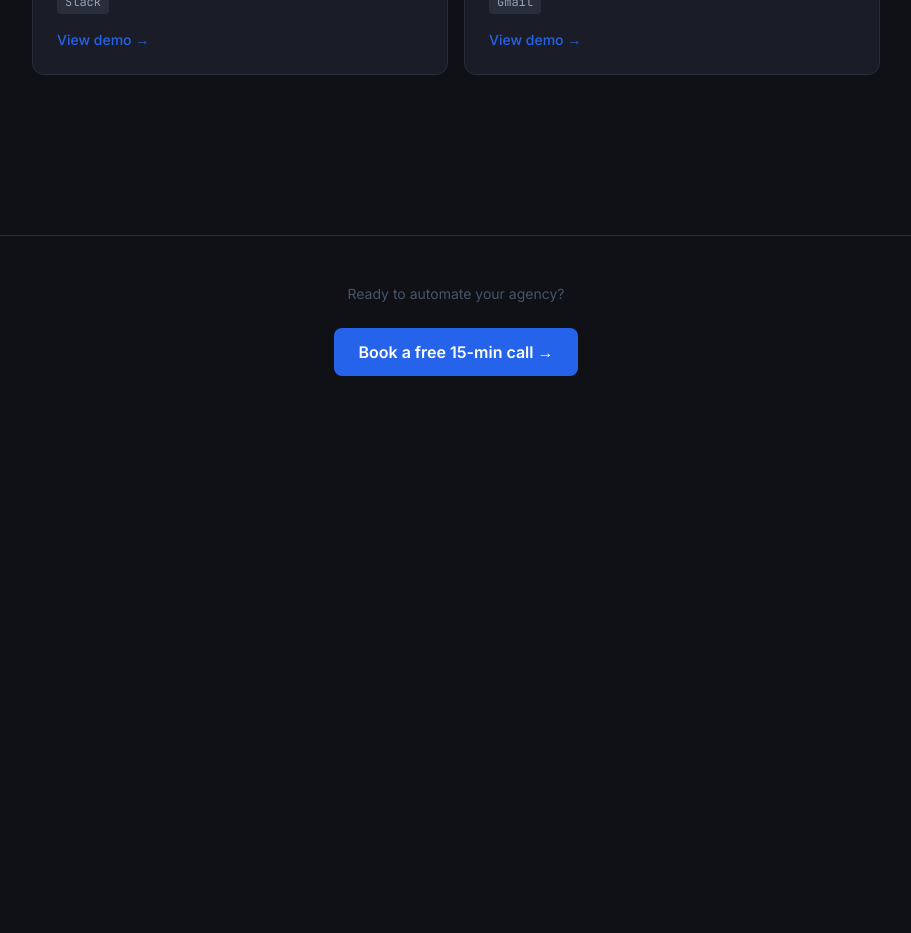
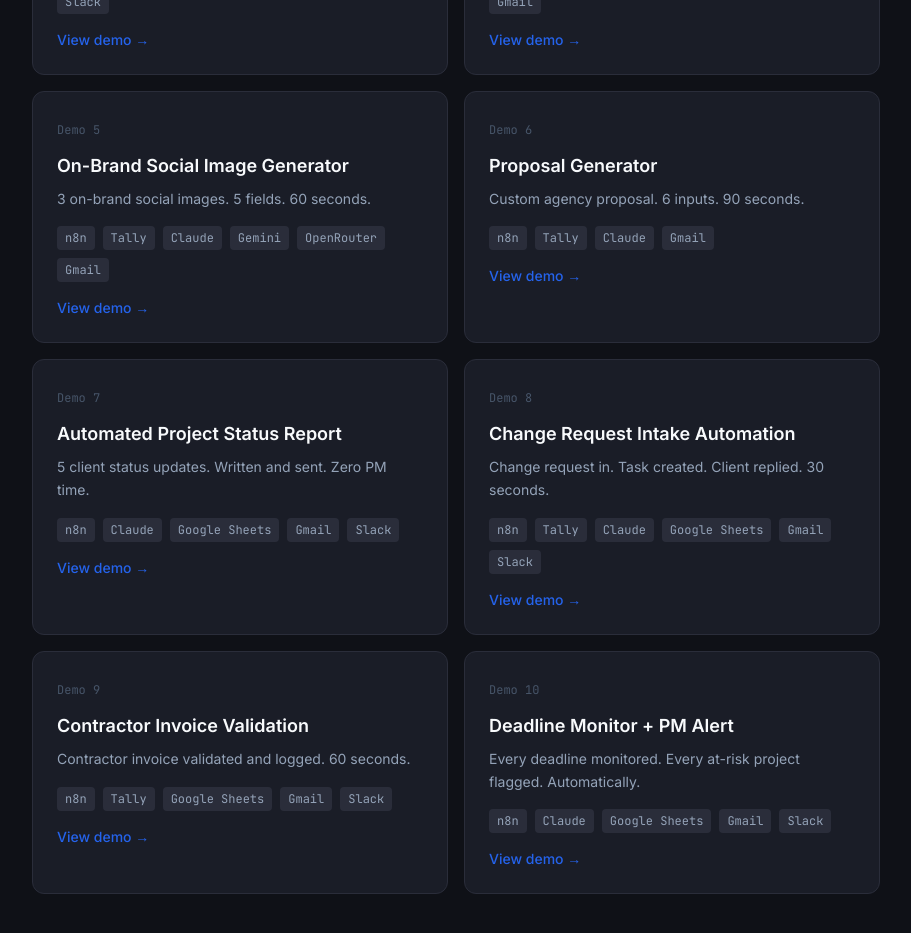
Before and after one commit to markcalma/mark-calma-portfolio-v2, a Next.js app in the folder site/: page / in a window 1280 px wide. Shown: the part 1000-1933 px from the top of the page, without its empty margins (184-1095 px from the left). Before the commit the page ends 1424 px from the top, so only its background shows below. Built offline with nearby package versions, Linux system fonts and the light colour scheme.

Commit message:
feat: add demos 5-10 to portfolio — image generator, proposal, status report, change request, invoice validation, deadline monitor

```diff
--- a/site/src/data/demos.ts
+++ b/site/src/data/demos.ts
@@ -79,6 +79,101 @@
       { label: 'Images generated and package emailed', description: 'Gemini generates a hero and square image. Everything lands in the inbox in 2 minutes.' },
     ],
   },
+  {
+    slug: 'demo-5',
+    number: 5,
+    title: 'On-Brand Social Image Generator',
+    tagline: '3 on-brand social images. 5 fields. 60 seconds.',
+    pain: 'Most agencies producing social content for clients spend 2-3 hours per client per week in Canva - manually sizing, recoloring, and adapting every post. For a 5-client agency, that is a full day of design work every week.',
+    videoId: '',
+    stack: ['n8n', 'Tally', 'Claude', 'Gemini', 'OpenRouter', 'Gmail'],
+    steps: [
+      { label: 'Form submitted', description: 'Agency inputs brand name, primary color, style vibe, and content topic.' },
+      { label: 'Claude writes image prompts', description: 'Three tailored prompts - one per platform - built around the brand color and style.' },
+      { label: 'Instagram Square generated', description: 'Gemini creates a 1:1 on-brand image ready for the feed.' },
+      { label: 'Instagram Story generated', description: 'Gemini creates a 9:16 vertical image ready for stories.' },
+      { label: 'LinkedIn Banner generated and emailed', description: 'Gemini creates a 16:9 wide image. All three land in one email in under 60 seconds.' },
+    ],
+  },
+  {
+    slug: 'demo-6',
+    number: 6,
+    title: 'Proposal Generator',
+    tagline: 'Custom agency proposal. 6 inputs. 90 seconds.',
+    pain: 'Agencies lose deals because proposals take 2-3 days to send. Writing a custom proposal means 2-3 hours of copy-paste and formatting - every single time. The agency that responds first almost always wins.',
+    videoId: '',
+    stack: ['n8n', 'Tally', 'Claude', 'Gmail'],
+    steps: [
+      { label: 'Form submitted after discovery call', description: 'Agency fills in prospect name, company, challenge, service, and investment range.' },
+      { label: 'Claude reads the challenge', description: 'Understands the specific pain the prospect described and what solution fits.' },
+      { label: 'Full proposal written', description: 'Executive summary, problem restatement, proposed solution, deliverables, timeline, and investment.' },
+      { label: 'Email sent to prospect', description: 'Lands in their inbox in 90 seconds - not 3 days.' },
+    ],
+  },
+  {
+    slug: 'demo-7',
+    number: 7,
+    title: 'Automated Project Status Report',
+    tagline: '5 client status updates. Written and sent. Zero PM time.',
+    pain: 'Every Friday, agency PMs write the same emails - what we did this week, what is next, any blockers. For a 5-client agency, that is 3+ hours of non-billable writing before the weekend even starts.',
+    videoId: '',
+    stack: ['n8n', 'Claude', 'Google Sheets', 'Gmail', 'Slack'],
+    steps: [
+      { label: 'Scheduled trigger fires', description: 'Every Friday at 9AM - no manual action needed.' },
+      { label: 'Active projects pulled', description: 'Reads every active client row from Google Sheets.' },
+      { label: 'Claude writes each update', description: 'Professional, human-sounding paragraph per client referencing their specific progress and blockers.' },
+      { label: 'Email sent to each client', description: 'Personalized, on time, every single week.' },
+      { label: 'Slack summary posted', description: 'Team knows all updates went out without checking.' },
+    ],
+  },
+  {
+    slug: 'demo-8',
+    number: 8,
+    title: 'Change Request Intake Automation',
+    tagline: 'Change request in. Task created. Client replied. 30 seconds.',
+    pain: 'Client change requests arrive by email, WhatsApp, and Slack at all hours. Triaging each one - reading, classifying, responding, and creating a task - takes 20 minutes. For an agency with 5 active clients, that is 2+ hours of admin every week.',
+    videoId: '',
+    stack: ['n8n', 'Tally', 'Claude', 'Google Sheets', 'Gmail', 'Slack'],
+    steps: [
+      { label: 'Client submits request', description: 'Simple form with their name, project, description, and urgency level.' },
+      { label: 'Claude reads and classifies', description: 'Bug Fix, New Feature, Design Change, or Content Update - with an effort estimate in hours.' },
+      { label: 'Task logged to Sheets', description: 'Full row added to the change request tracker with type, hours, and status.' },
+      { label: 'Client acknowledged', description: 'Professional email referencing their specific request, sent in seconds.' },
+      { label: 'PM alerted on Slack', description: 'Full summary with type, estimated hours, and urgency lands in #project-ops.' },
+    ],
+  },
+  {
+    slug: 'demo-9',
+    number: 9,
+    title: 'Contractor Invoice Validation',
+    tagline: 'Contractor invoice validated and logged. 60 seconds.',
+    pain: 'Agency finance teams manually validate every contractor invoice - checking hours against timesheets, rates against contracts, and totals against calculations. For 10 contractors billing monthly, that is hours of reconciliation every month.',
+    videoId: '',
+    stack: ['n8n', 'Tally', 'Google Sheets', 'Gmail', 'Slack'],
+    steps: [
+      { label: 'Contractor submits invoice', description: 'Name, project, hours, rate, and total via a simple form.' },
+      { label: 'Rate sheet checked', description: 'Agreed rate pulled from Google Sheets by contractor name.' },
+      { label: 'Validation runs', description: 'Hours times agreed rate compared against submitted total. Both must match.' },
+      { label: 'Approved or flagged instantly', description: 'Contractor emailed with result and the specific discrepancy if flagged.' },
+      { label: 'Invoice logged and finance alerted', description: 'Full record added to invoice tracker. Slack alert sent to finance lead with outcome.' },
+    ],
+  },
+  {
+    slug: 'demo-10',
+    number: 10,
+    title: 'Deadline Monitor + PM Alert',
+    tagline: 'Every deadline monitored. Every at-risk project flagged. Automatically.',
+    pain: 'Missed deadlines are the fastest way to lose a client. But PMs juggling 5-10 projects cannot manually check every deadline every morning. Things slip through - not because nobody cares, but because nobody saw it coming.',
+    videoId: '',
+    stack: ['n8n', 'Claude', 'Google Sheets', 'Gmail', 'Slack'],
+    steps: [
+      { label: 'Scheduled trigger fires', description: 'Every morning at 8AM - no manual action needed.' },
+      { label: 'All active projects scanned', description: 'Reads every row in the project tracker.' },
+      { label: 'Deadlines calculated', description: 'Flags overdue projects, due today, and anything due within 3 days.' },
+      { label: 'Claude writes the alert', description: 'Prioritized action list - overdue first, then critical, then at risk.' },
+      { label: 'Slack alert and PM email sent', description: 'PM sees what needs attention before checking a single spreadsheet.' },
+    ],
+  },
 ];
 
 export function getDemoBySlug(slug: string): Demo | undefined {
```
Also changed, not shown: 5 other files (tests, documents, lock files or other folders).
